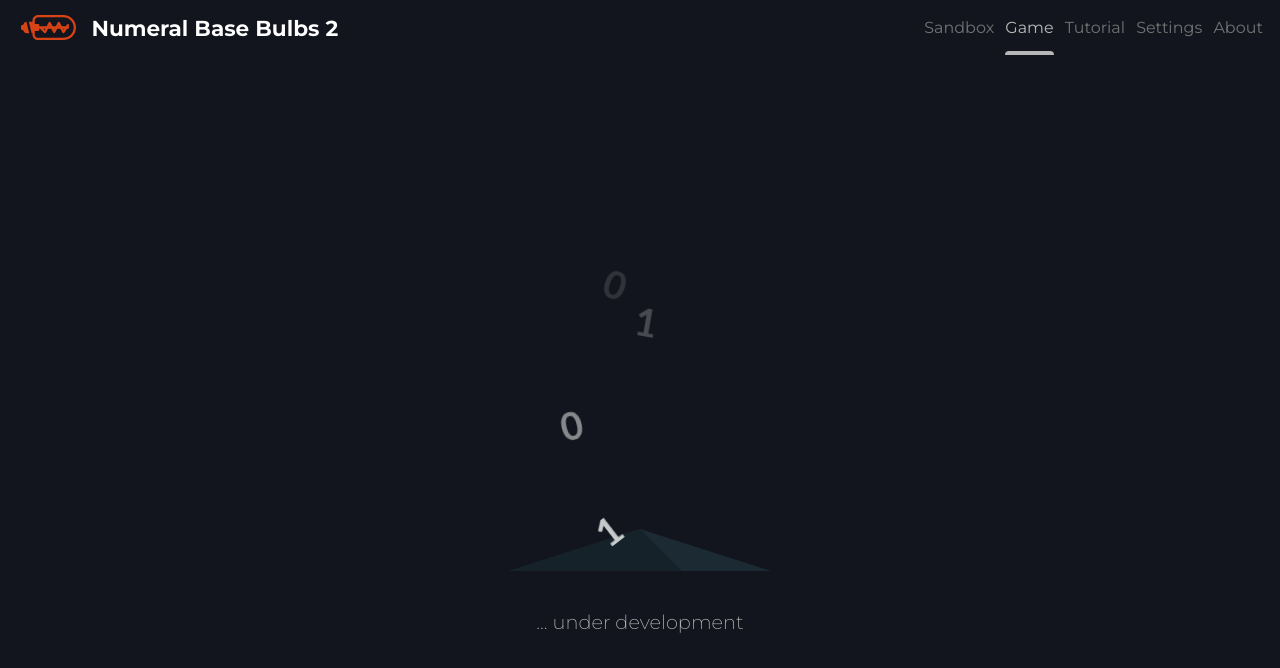
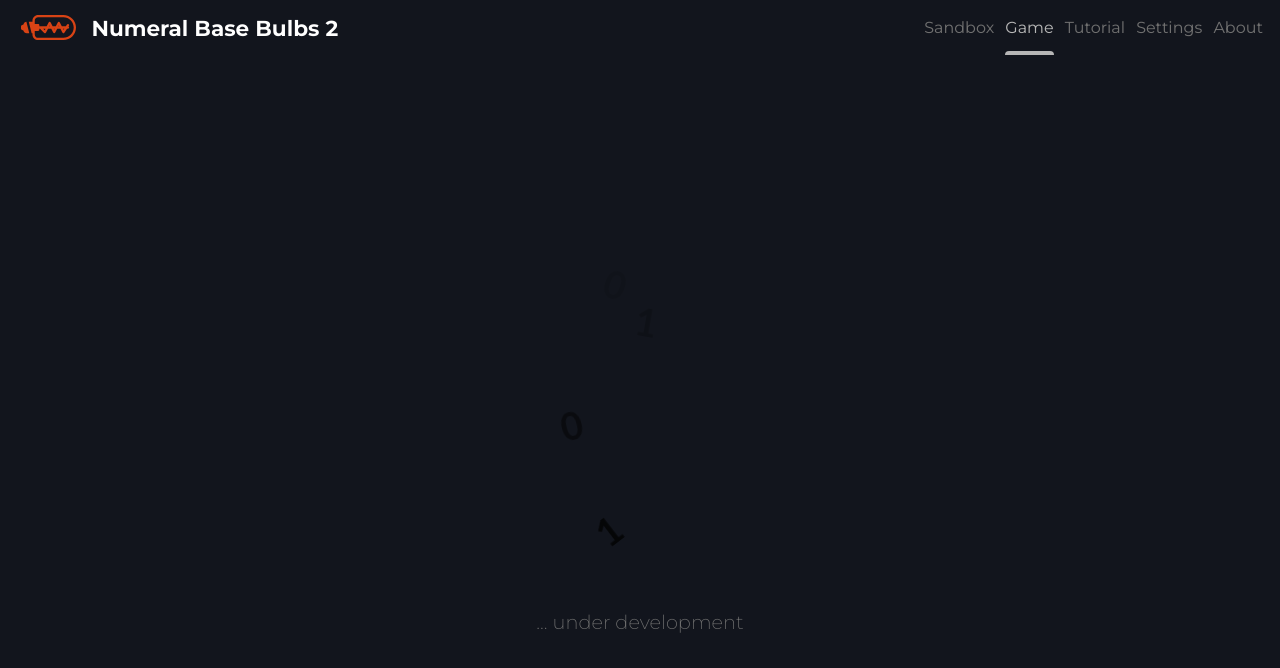
Before and after one commit to EricRovell/numeral-base-bulbs-v2, a Next.js app: page /game in a window 1280 px wide. Shown: the top 668 px of the page. Built offline with nearby package versions, Linux system fonts and the light colour scheme.

Commit message:
updated theme vars

```diff
--- a/src/components/Loader/Loading/loading.module.css
+++ b/src/components/Loader/Loading/loading.module.css
@@ -3,7 +3,7 @@
 .loader-container > h2 {
   font-size: 0.85rem;
   font-family: var(--font-main);
-  color: var(--font-color-1-bright);
+  color: var(--font-color-1);
   font-variation-settings: "wght" 200;
   user-select: none;
 }
@@ -23,8 +23,8 @@
   --time: 1.1s;
 
   --digit-color: white;
-  --pit-color:#1b2a33;
-  --pit-color-shadow: #162229;
+  --pit-color: var(--loader-pit-color);
+  --pit-color-shadow: var(--loader-pit-color-shadow);
 
   --height: 350px;
   --width: calc(var(--height) * 0.75);
@@ -66,7 +66,7 @@
 .binary svg {
   --animation: a;
 
-  fill: white;
+  fill: var(--loader-digits);
   width: var(--digit-size);
   height: var(--digit-size);
   animation: a var(--time) linear infinite;
```
